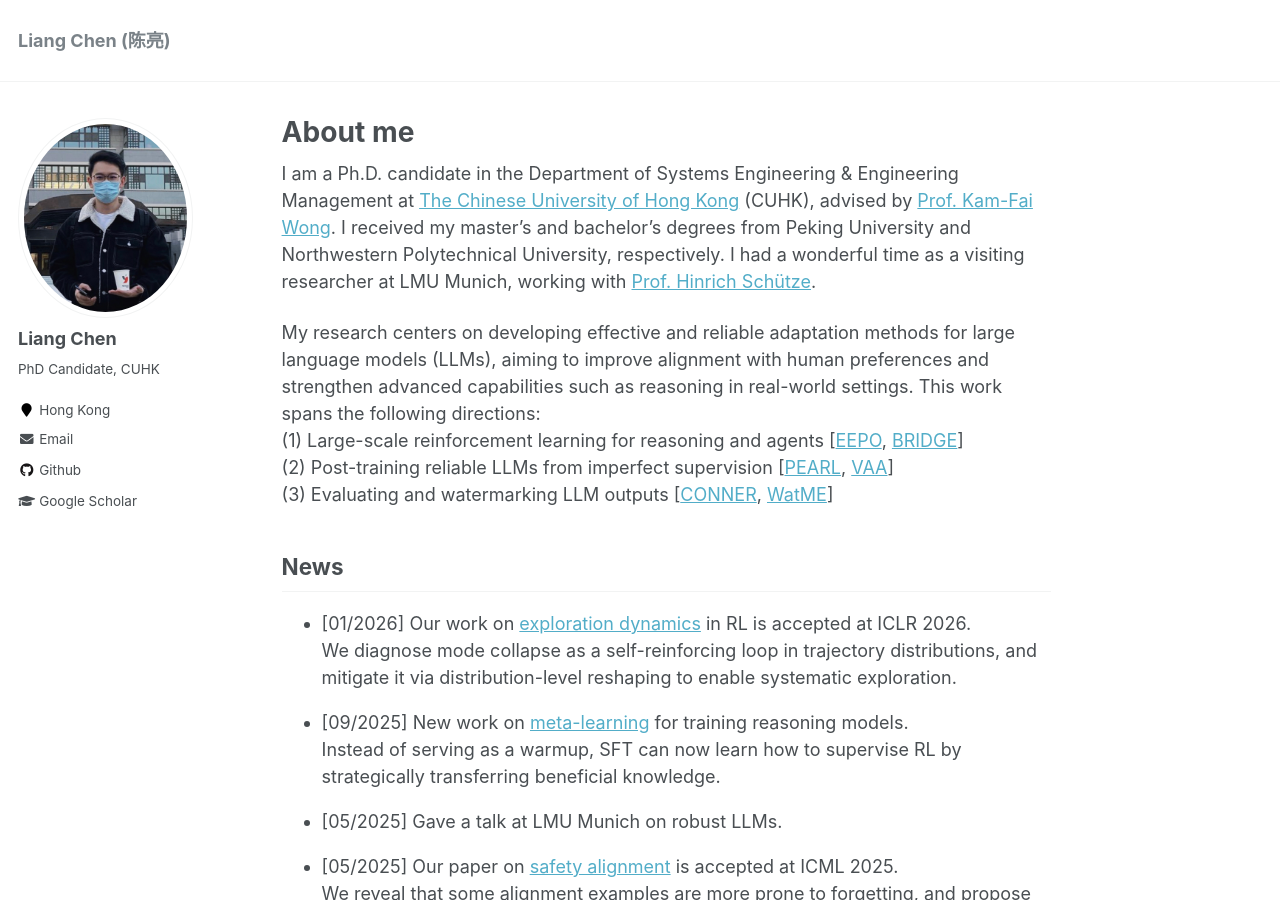
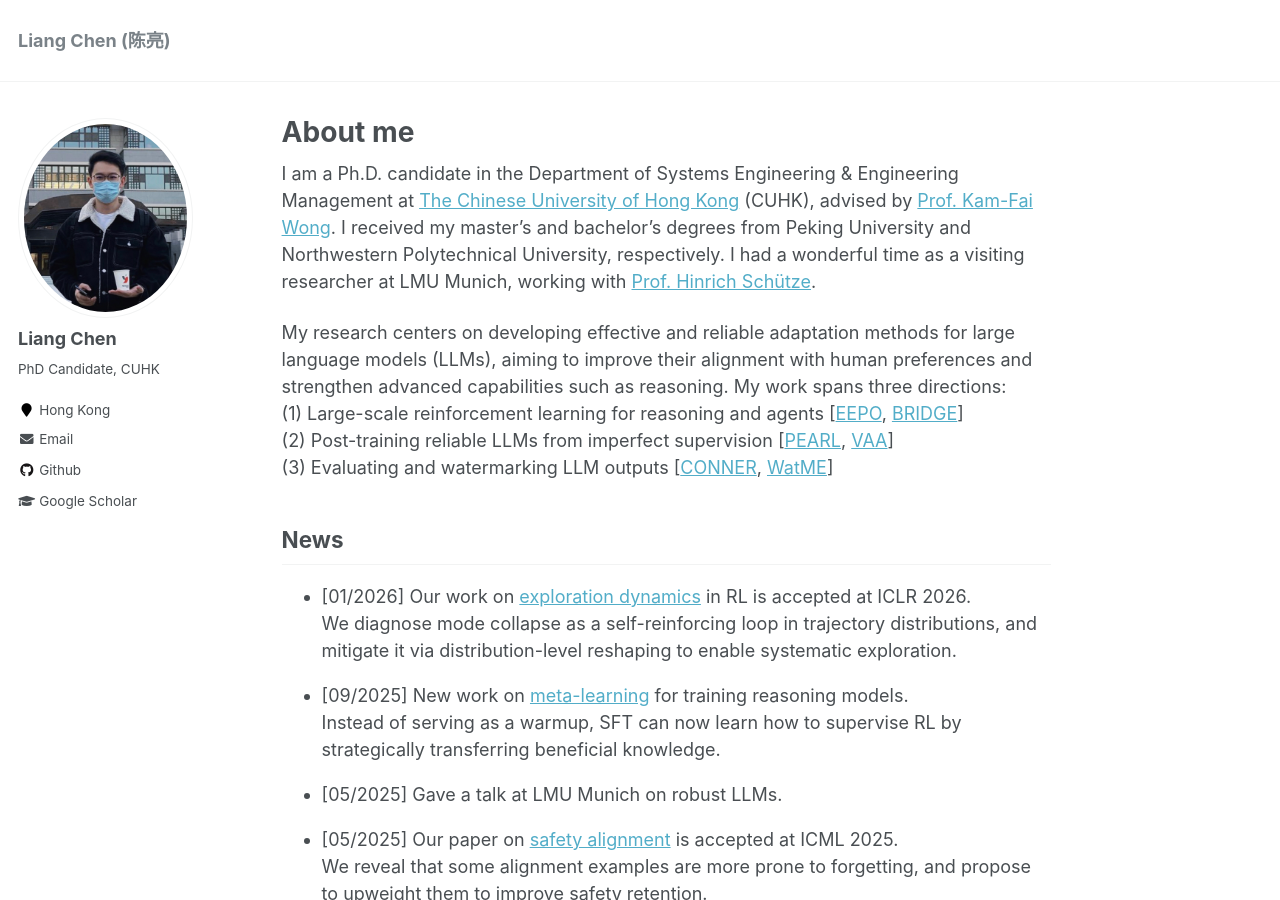
Before and after one commit to ChanLiang/ChanLiang.github.io, a Jekyll site: the page built from _pages/about.md, in a window 1280 px wide and 900 px high. Built offline with Jekyll 4.4.1, drawn with Linux system fonts in a browser that asks for light colours.

Commit message:
Update about.md

```diff
--- a/_pages/about.md
+++ b/_pages/about.md
@@ -37,7 +37,7 @@ I had a wonderful time as a visiting researcher at LMU Munich, working with [Pro
 <!-- Currently, I’m focusing on:    -->
 <!-- My research focuses on post-training of large language models (LLMs), including:    -->
 <!-- My research focuses on developing effective and efficient post-training methods for large language models (LLMs), aiming to improve their alignment and reasoning across diverse settings.  This work spans the following directions: -->
-My research centers on developing effective and reliable adaptation methods for large language models (LLMs), aiming to improve alignment with human preferences and strengthen advanced capabilities such as reasoning in real-world settings. This work spans the following directions:
+My research centers on developing effective and reliable adaptation methods for large language models (LLMs), aiming to improve their alignment with human preferences and strengthen advanced capabilities such as reasoning. My work spans three directions:
 (1) Large-scale reinforcement learning for reasoning and agents [[EEPO](https://arxiv.org/pdf/2510.05837), [BRIDGE](https://arxiv.org/pdf/2509.06948)]
 (2) Post-training reliable LLMs from imperfect supervision [[PEARL](https://openreview.net/pdf?id=txoJvjfI9w), [VAA](https://openreview.net/pdf?id=EMHED4WTHT)]
 (3) Evaluating and watermarking LLM outputs [[CONNER](https://aclanthology.org/2023.emnlp-main.390), [WatME](https://aclanthology.org/2024.acl-long.496/)]
```
